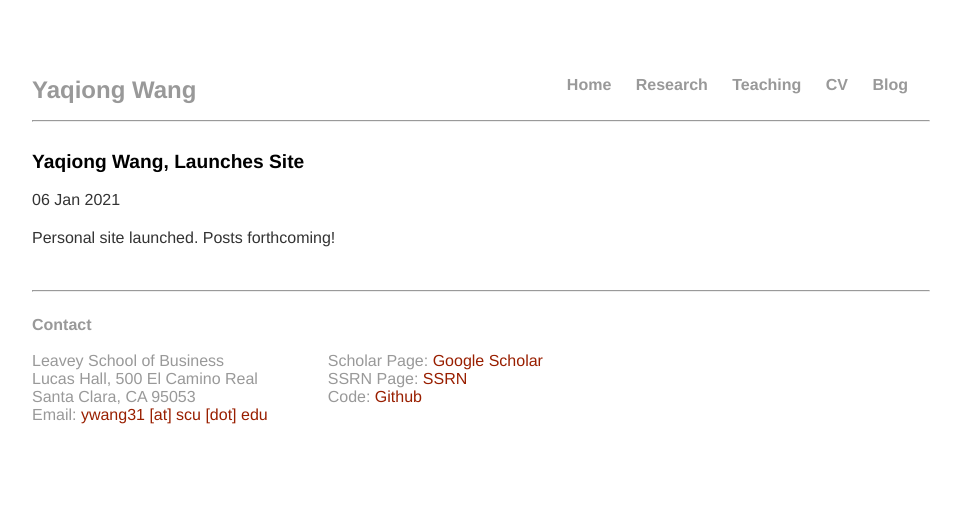
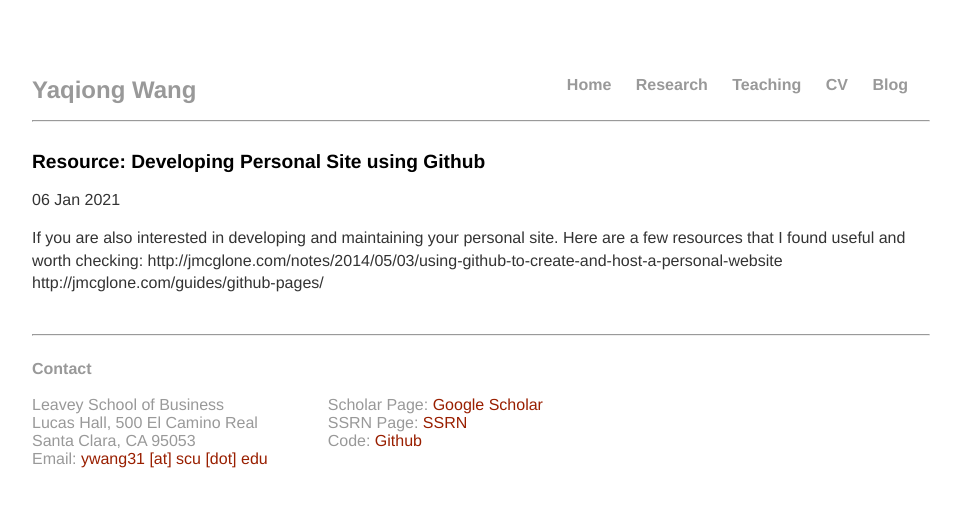
Before and after one commit to YaqiongWang/PersonalWeb, a Jekyll site: the page built from _posts/2021-01-06-yaqiong-site-launched.md, in a window 1280 px wide. Shown: the top 507 px of the page, without its empty margins (160-1121 px from the left). Built offline with Jekyll 4.4.1, drawn with Linux system fonts in a browser that asks for light colours.

Commit message:
Update 2021-01-06-yaqiong-site-launched.md

```diff
--- a/_posts/2021-01-06-yaqiong-site-launched.md
+++ b/_posts/2021-01-06-yaqiong-site-launched.md
@@ -1,7 +1,9 @@
 ---
 layout: post
-title: "Yaqiong Wang, Launches Site"
+title: "Resource: Developing Personal Site using Github"
 date: 2021-01-06
 ---
 
-Personal site launched. Posts forthcoming!
+If you are also interested in developing and maintaining your personal site. Here are a few resources that I found useful and worth checking:
+http://jmcglone.com/notes/2014/05/03/using-github-to-create-and-host-a-personal-website
+http://jmcglone.com/guides/github-pages/
```
